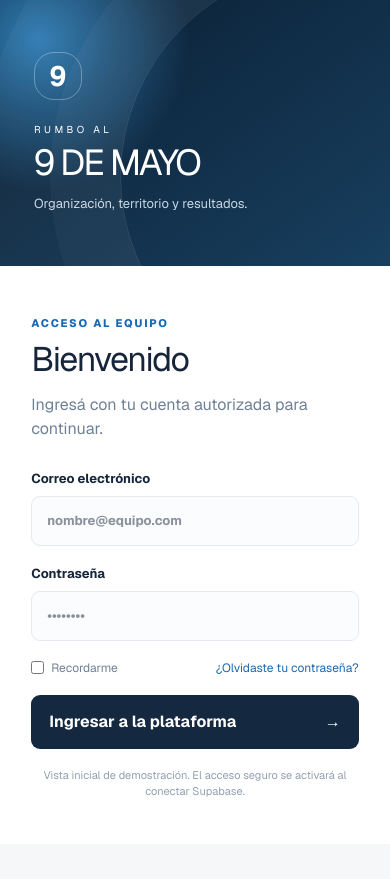
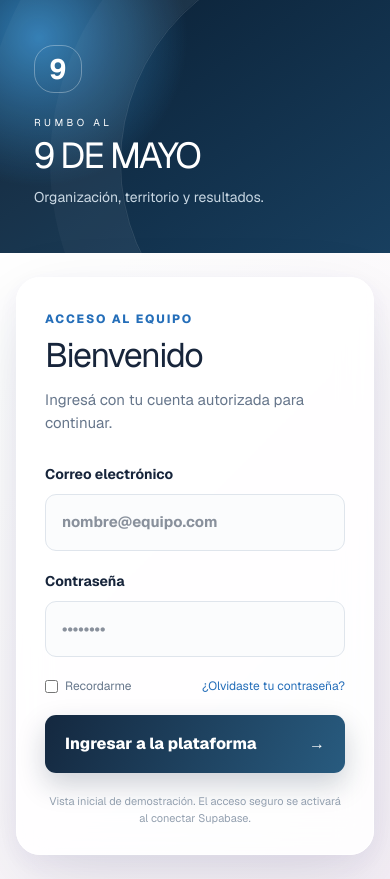
Before and after one commit to ceciliapazyemilianovillagra-cpu/rumboal9demayo, a Next.js app: page / in a window 390 px wide. Before the commit the page ends 844 px from the top, so only its background shows below. Built offline with nearby package versions, Linux system fonts and the light colour scheme.

Commit message:
Improve visual contrast and motion

```diff
--- a/app/globals.css
+++ b/app/globals.css
@@ -1,48 +1,51 @@
 @import "tailwindcss";
 
-:root { --ink:#17253b; --muted:#708096; --line:#e5eaf0; --navy:#14283f; --blue:#1968b4; --green:#19855f; --amber:#d08a1d; --paper:#f5f7f9; }
+:root { --ink:#17253b; --muted:#66768b; --line:#dfe5ec; --navy:#14283f; --blue:#246eb9; --green:#27866c; --amber:#c8842f; --violet:#7569b8; --coral:#d76f63; --paper:#f2f5f8; }
 * { box-sizing:border-box; }
-html,body { margin:0; min-height:100%; background:var(--paper); color:var(--ink); font-family:var(--font-geist-sans),Arial,sans-serif; }
+html,body { margin:0; min-height:100%; background:var(--paper); color:var(--ink); font-family:var(--font-geist-sans),Arial,sans-serif; font-size:17px; }
 button,input { font:inherit; }
 button { cursor:pointer; }
-.login-shell { min-height:100vh; display:grid; grid-template-columns:1.05fr .95fr; background:#fff; }
+.login-shell { min-height:100vh; display:grid; grid-template-columns:1.05fr .95fr; background:linear-gradient(135deg,#fff 30%,#f6f0f7 100%); }
 .login-brand { position:relative; overflow:hidden; color:#fff; background:radial-gradient(circle at 10% 15%,#2f7cb3 0,transparent 36%),linear-gradient(145deg,#0a1e32,#183f5f); display:flex; flex-direction:column; justify-content:center; padding:10vw; }
 .login-brand:after { content:""; position:absolute; width:420px; height:420px; border:1px solid #ffffff1f; border-radius:50%; right:-150px; bottom:-120px; box-shadow:0 0 0 70px #ffffff08,0 0 0 140px #ffffff08; }
 .brand-mark { width:72px; height:72px; display:grid; place-items:center; border:1px solid #ffffff50; border-radius:20px; font:700 42px var(--font-geist-mono); margin-bottom:42px; }
 .login-brand p { letter-spacing:.34em; margin:0 0 10px; font-size:13px; }
 .login-brand h1 { margin:0; font-size:clamp(42px,6vw,82px); line-height:.9; letter-spacing:-.06em; max-width:600px; }
 .login-brand span { margin-top:28px; color:#c8d7e3; font-size:18px; }
-.login-card { width:min(420px,84%); margin:auto; display:flex; flex-direction:column; gap:18px; }
+.login-card { width:min(440px,84%); margin:auto; display:flex; flex-direction:column; gap:20px; padding:42px; border:1px solid #fff; border-radius:24px; background:#ffffffd9; box-shadow:0 30px 80px #15283f1c,0 8px 24px #7569b812; backdrop-filter:blur(16px); animation:cardIn .65s cubic-bezier(.22,1,.36,1) both; }
 .login-heading { margin-bottom:10px; }
-.kicker { color:var(--blue); font-weight:750; font-size:11px; letter-spacing:.16em; margin:0 0 10px; }
+.kicker { color:var(--blue); font-weight:800; font-size:12px; letter-spacing:.15em; margin:0 0 10px; }
 .login-heading h2 { font-size:34px; margin:0 0 8px; letter-spacing:-.04em; }
-.login-heading p { color:var(--muted); margin:0; }
-.login-card>label { display:grid; gap:8px; font-size:13px; font-weight:650; }
-.login-card input { border:1px solid var(--line); padding:14px 15px; border-radius:9px; outline:none; background:#fbfcfd; }
+.login-heading p { color:var(--muted); margin:0; font-size:15px; }
+.login-card>label { display:grid; gap:9px; font-size:14px; font-weight:700; }
+.login-card input { border:1px solid var(--line); padding:16px; border-radius:11px; outline:none; background:#fbfcfd; font-size:15px; transition:border-color .2s,box-shadow .2s,transform .2s; }
 .login-card input:focus { border-color:var(--blue); box-shadow:0 0 0 3px #1968b414; }
 .login-options { display:flex; align-items:center; justify-content:space-between; color:var(--muted); font-size:12px; }
 .login-options button { border:0; background:none; color:var(--blue); }
 .check { display:flex; align-items:center; gap:7px; }
-.primary { border:0; border-radius:9px; background:var(--navy); color:#fff; padding:15px 18px; display:flex; justify-content:space-between; font-weight:700; }
+.primary { border:0; border-radius:11px; background:linear-gradient(115deg,var(--navy),#285b7f); color:#fff; padding:17px 20px; display:flex; justify-content:space-between; font-weight:750; box-shadow:0 12px 28px #14283f35; transition:transform .2s,box-shadow .2s; }
+.primary:hover { transform:translateY(-2px); box-shadow:0 16px 34px #14283f42; }
 .demo-note { color:#93a0af; font-size:11px; line-height:1.5; text-align:center; }
-.app-shell { min-height:100vh; padding-bottom:90px; }
-.topbar { height:72px; background:#fff; border-bottom:1px solid var(--line); display:flex; align-items:center; justify-content:space-between; padding:0 max(24px,calc((100vw - 1180px)/2)); position:sticky; top:0; z-index:5; }
+.app-shell { min-height:100vh; padding-bottom:90px; background:radial-gradient(circle at 8% 4%,#dbeaf6 0,transparent 26%),radial-gradient(circle at 91% 30%,#eee7f5 0,transparent 27%),var(--paper); }
+.topbar { height:78px; background:#ffffffdf; border-bottom:1px solid #ffffff; display:flex; align-items:center; justify-content:space-between; padding:0 max(24px,calc((100vw - 1180px)/2)); position:sticky; top:0; z-index:5; backdrop-filter:blur(18px); box-shadow:0 6px 24px #14283f0b; }
 .identity,.top-actions,.profile { display:flex; align-items:center; }
-.mini-mark { width:34px;height:34px;background:var(--navy);color:#fff;border-radius:8px;display:grid;place-items:center;font:700 20px var(--font-geist-mono);margin-right:12px; }
-.identity strong { display:block;font-size:12px;letter-spacing:.05em; }.identity span { display:block;color:var(--muted);font-size:10px;margin-top:2px; }
+.mini-mark { width:40px;height:40px;background:linear-gradient(140deg,var(--blue),var(--violet));color:#fff;border-radius:11px;display:grid;place-items:center;font:750 23px var(--font-geist-mono);margin-right:13px;box-shadow:0 7px 18px #246eb938; }
+.identity strong { display:block;font-size:13px;letter-spacing:.045em; }.identity span { display:block;color:var(--muted);font-size:11px;margin-top:3px; }
 .icon-button { border:0;background:none;font-size:21px;position:relative;margin-right:18px; }.icon-button i { position:absolute;width:6px;height:6px;border-radius:50%;background:#e34d58;right:6px;top:3px; }
 .profile { border:0;background:none;display:grid;grid-template-columns:36px auto 12px;column-gap:9px;text-align:left; }.profile>span { grid-row:1/3;display:grid;place-items:center;background:#dbe9f4;color:var(--blue);border-radius:50%;height:36px;font-size:11px;font-weight:700; }.profile b { font-size:11px; }.profile em { font-style:normal;color:var(--muted);font-size:9px; }.profile small { grid-column:3;grid-row:1/3;align-self:center; }
-.page { max-width:1180px;margin:auto;padding:36px 24px 70px; }
-.hero-row { display:flex;justify-content:space-between;align-items:flex-end;margin-bottom:28px; }.hero-row h1 { font-size:32px;letter-spacing:-.045em;margin:0 0 5px; }.hero-row>div>span { color:var(--muted);font-size:13px; }
-.countdown { display:grid;grid-template-columns:auto auto;align-items:baseline;column-gap:7px;text-align:right; }.countdown>span,.countdown small { grid-column:1/3;color:var(--muted);font-size:9px;letter-spacing:.12em; }.countdown strong { font:700 38px var(--font-geist-mono);letter-spacing:-.07em; }.countdown b { font-size:11px; }
-.stats-grid { display:grid;grid-template-columns:repeat(3,1fr);gap:16px; }.stat-card,.panel,.quick-grid button { background:#fff;border:1px solid var(--line);border-radius:10px;box-shadow:0 4px 16px #16253908; }
-.stat-card { position:relative;padding:20px;display:grid; }.stat-card p { font-size:9px;letter-spacing:.13em;color:var(--muted);margin:0 0 15px; }.stat-card strong { font:700 28px var(--font-geist-mono);letter-spacing:-.06em; }.stat-card>span { color:var(--muted);font-size:11px;margin:3px 0 15px; }.stat-card small { font-size:10px;font-weight:650; }.stat-card.blue small{color:var(--blue)}.stat-card.green small{color:var(--green)}.stat-card.amber small{color:var(--amber)}
-.card-icon { position:absolute;right:18px;top:18px;width:34px;height:34px;border-radius:8px;display:grid;place-items:center;font-weight:700; }.blue .card-icon{background:#e8f2fb;color:var(--blue)}.green .card-icon{background:#e8f5ef;color:var(--green)}.amber .card-icon{background:#fbf2e4;color:var(--amber)}
-.content-grid { display:grid;grid-template-columns:1.1fr .9fr;gap:16px;margin-top:16px; }.panel { padding:22px; }.panel-head { display:flex;align-items:center;justify-content:space-between;margin-bottom:22px; }.panel-head h2,.quick-section h2 { font-size:17px;margin:0;letter-spacing:-.025em; }.panel-head button { border:0;background:none;color:var(--blue);font-size:10px;font-weight:700; }.panel-head .add { border:1px solid var(--line);color:var(--ink);border-radius:7px;width:30px;height:30px;font-size:18px; }
-.progress-row { display:grid;grid-template-columns:1fr auto;gap:6px;margin-top:17px; }.progress-row span { font-size:11px;font-weight:650; }.progress-row b { font:700 11px var(--font-geist-mono); }.progress-row div { height:5px;background:#edf0f3;border-radius:5px;overflow:hidden; }.progress-row div i { display:block;height:100%;background:var(--blue);border-radius:5px; }.progress-row small { color:var(--muted);font-size:9px;justify-self:end; }
-.task { display:grid;grid-template-columns:8px 1fr auto;align-items:center;gap:10px;padding:12px 0;border-top:1px solid var(--line); }.task:first-child{border-top:0}.task>i{width:7px;height:7px;border-radius:50%}.task>i.green{background:var(--green)}.task>i.amber{background:var(--amber)}.task>i.blue{background:var(--blue)}.task strong,.task span{display:block}.task strong{font-size:11px;margin-bottom:4px}.task span{color:var(--muted);font-size:9px}.task em{font-style:normal;font-size:8px;padding:5px 7px;border-radius:12px;background:#f1f4f6;color:var(--muted)}
-.quick-section { margin-top:28px; }.quick-grid { display:grid;grid-template-columns:repeat(4,1fr);gap:12px;margin-top:14px; }.quick-grid button { padding:17px;text-align:left;border-color:var(--line);display:grid;grid-template-columns:34px 1fr;column-gap:10px; }.quick-grid button>span{grid-row:1/3;width:32px;height:32px;border-radius:7px;background:#edf4fa;color:var(--blue);display:grid;place-items:center;font-weight:700}.quick-grid b{font-size:10px}.quick-grid small{font-size:8px;color:var(--muted);margin-top:3px}.quick-grid button:hover{transform:translateY(-2px);box-shadow:0 8px 20px #16253912}
-.bottom-nav { position:fixed;bottom:0;left:0;right:0;height:68px;background:#fff;border-top:1px solid var(--line);display:flex;justify-content:center;gap:clamp(20px,8vw,100px);z-index:5; }.bottom-nav button { width:68px;border:0;background:none;color:#92a0b0;font-size:9px;display:flex;flex-direction:column;align-items:center;justify-content:center;gap:4px;position:relative; }.bottom-nav button span{font-size:19px;height:22px}.bottom-nav button.active{color:var(--blue);font-weight:700}.bottom-nav button.active:after{content:"";position:absolute;bottom:0;width:24px;height:3px;background:var(--blue);border-radius:3px 3px 0 0}
+.page { max-width:1180px;margin:auto;padding:42px 24px 70px; }
+.hero-row { display:flex;justify-content:space-between;align-items:flex-end;margin-bottom:32px;animation:rise .55s ease-out both; }.hero-row h1 { font-size:40px;letter-spacing:-.05em;margin:0 0 6px; }.hero-row>div>span { color:var(--muted);font-size:15px; }
+.countdown { display:grid;grid-template-columns:auto auto;align-items:baseline;column-gap:8px;text-align:right;padding:15px 18px;border-radius:16px;background:linear-gradient(145deg,#fff,#eef4fb);border:1px solid #fff;box-shadow:0 14px 32px #14283f12; }.countdown>span,.countdown small { grid-column:1/3;color:var(--muted);font-size:10px;letter-spacing:.13em; }.countdown strong { font:750 42px var(--font-geist-mono);letter-spacing:-.07em;color:var(--blue); }.countdown b { font-size:12px; }
+.stats-grid { display:grid;grid-template-columns:repeat(3,1fr);gap:18px; }.stat-card,.panel,.quick-grid button { background:#fffffff2;border:1px solid #fff;border-radius:16px;box-shadow:0 14px 38px #16253912,0 2px 6px #16253908; }
+.stat-card { position:relative;padding:24px;display:grid;overflow:hidden;transition:transform .25s,box-shadow .25s;animation:rise .55s ease-out both; }.stat-card:nth-child(2){animation-delay:.07s}.stat-card:nth-child(3){animation-delay:.14s}.stat-card:after{content:"";position:absolute;left:0;right:0;bottom:0;height:4px;background:var(--accent)}.stat-card:hover{transform:translateY(-5px);box-shadow:0 20px 46px #1625391b}.stat-card p { font-size:10px;letter-spacing:.14em;color:var(--muted);margin:0 0 17px; }.stat-card strong { font:750 33px var(--font-geist-mono);letter-spacing:-.06em; }.stat-card>span { color:var(--muted);font-size:13px;margin:4px 0 17px; }.stat-card small { font-size:11px;font-weight:750; }.stat-card.blue{--accent:var(--blue)}.stat-card.green{--accent:var(--green)}.stat-card.amber{--accent:var(--amber)}.stat-card.blue small{color:var(--blue)}.stat-card.green small{color:var(--green)}.stat-card.amber small{color:var(--amber)}
+.card-icon { position:absolute;right:20px;top:20px;width:42px;height:42px;border-radius:12px;display:grid;place-items:center;font-weight:800;box-shadow:inset 0 0 0 1px #fff9; }.blue .card-icon{background:#dceafa;color:var(--blue)}.green .card-icon{background:#dff1ea;color:var(--green)}.amber .card-icon{background:#f8ead5;color:var(--amber)}
+.content-grid { display:grid;grid-template-columns:1.1fr .9fr;gap:18px;margin-top:18px; }.panel { padding:26px;transition:box-shadow .25s,transform .25s;animation:rise .55s .16s ease-out both}.panel:hover{box-shadow:0 20px 46px #16253917;transform:translateY(-2px)}.territory{background:linear-gradient(145deg,#fff 55%,#edf5fc)}.agenda{background:linear-gradient(145deg,#fff 55%,#f3eff8)}.panel-head { display:flex;align-items:center;justify-content:space-between;margin-bottom:24px; }.panel-head h2,.quick-section h2 { font-size:21px;margin:0;letter-spacing:-.035em; }.panel-head button { border:0;background:none;color:var(--blue);font-size:12px;font-weight:750; }.panel-head .add { border:1px solid #dedbea;color:var(--violet);background:#f1edf8;border-radius:9px;width:36px;height:36px;font-size:21px;box-shadow:0 5px 14px #7569b81f; }
+.progress-row { display:grid;grid-template-columns:1fr auto;gap:8px;margin-top:20px; }.progress-row span { font-size:13px;font-weight:700; }.progress-row b { font:750 13px var(--font-geist-mono); }.progress-row div { height:7px;background:#e5ebf0;border-radius:6px;overflow:hidden; }.progress-row div i { display:block;height:100%;background:linear-gradient(90deg,var(--blue),#5aa5c6);border-radius:6px;animation:grow 1s cubic-bezier(.22,1,.36,1) both;transform-origin:left; }.progress-row small { color:var(--muted);font-size:11px;justify-self:end; }
+.task { display:grid;grid-template-columns:10px 1fr auto;align-items:center;gap:12px;padding:15px 0;border-top:1px solid var(--line); }.task:first-child{border-top:0}.task>i{width:9px;height:9px;border-radius:50%;box-shadow:0 0 0 4px #ffffffaa}.task>i.green{background:var(--green)}.task>i.amber{background:var(--amber)}.task>i.blue{background:var(--violet)}.task strong,.task span{display:block}.task strong{font-size:13px;margin-bottom:5px}.task span{color:var(--muted);font-size:11px}.task em{font-style:normal;font-size:10px;padding:6px 9px;border-radius:12px;background:#eeeaf6;color:var(--violet);font-weight:700}
+.quick-section { margin-top:34px;animation:rise .55s .22s ease-out both }.quick-grid { display:grid;grid-template-columns:repeat(4,1fr);gap:14px;margin-top:17px; }.quick-grid button { padding:20px;text-align:left;border-color:#fff;display:grid;grid-template-columns:42px 1fr;column-gap:12px;transition:transform .25s,box-shadow .25s; }.quick-grid button:nth-child(2){background:linear-gradient(145deg,#fff,#fbf3e8)}.quick-grid button:nth-child(3){background:linear-gradient(145deg,#fff,#eef7f3)}.quick-grid button:nth-child(4){background:linear-gradient(145deg,#fff,#f8eeee)}.quick-grid button>span{grid-row:1/3;width:40px;height:40px;border-radius:11px;background:#e3eef9;color:var(--blue);display:grid;place-items:center;font-weight:800;font-size:18px}.quick-grid button:nth-child(2)>span{background:#f5e6ce;color:var(--amber)}.quick-grid button:nth-child(3)>span{background:#dff1ea;color:var(--green)}.quick-grid button:nth-child(4)>span{background:#f5dfdd;color:var(--coral)}.quick-grid b{font-size:13px}.quick-grid small{font-size:10px;color:var(--muted);margin-top:4px;line-height:1.35}.quick-grid button:hover{transform:translateY(-4px);box-shadow:0 18px 34px #1625391a}
+.bottom-nav { position:fixed;bottom:0;left:0;right:0;height:74px;background:#ffffffed;border-top:1px solid #fff;display:flex;justify-content:center;gap:clamp(20px,8vw,100px);z-index:5;backdrop-filter:blur(18px);box-shadow:0 -8px 28px #14283f0e }.bottom-nav button { width:74px;border:0;background:none;color:#8391a3;font-size:11px;display:flex;flex-direction:column;align-items:center;justify-content:center;gap:4px;position:relative;transition:color .2s,transform .2s }.bottom-nav button span{font-size:22px;height:25px}.bottom-nav button.active{color:var(--blue);font-weight:750;transform:translateY(-2px)}.bottom-nav button.active:after{content:"";position:absolute;bottom:0;width:30px;height:4px;background:linear-gradient(90deg,var(--blue),var(--violet));border-radius:4px 4px 0 0}
 .toast { position:fixed;right:24px;bottom:84px;background:var(--navy);color:#fff;border:0;border-radius:8px;padding:12px 15px;font-size:11px;box-shadow:0 8px 30px #0b182638;z-index:10; }.toast span{margin-left:18px;color:#a8b5c1}
-@media(max-width:760px){.login-shell{grid-template-columns:1fr}.login-brand{min-height:34vh;padding:34px}.brand-mark{width:48px;height:48px;font-size:28px;margin-bottom:22px}.login-brand h1{font-size:42px}.login-brand span{font-size:13px;margin-top:14px}.login-card{padding:38px 0}.topbar{padding:0 18px}.identity span,.profile b,.profile em{display:none}.profile{grid-template-columns:36px 12px}.profile small{grid-column:2}.page{padding:24px 16px 70px}.hero-row{align-items:start}.hero-row h1{font-size:26px}.countdown strong{font-size:30px}.stats-grid{grid-template-columns:1fr}.content-grid{grid-template-columns:1fr}.quick-grid{grid-template-columns:1fr 1fr}.bottom-nav{gap:0;justify-content:space-around}.toast{left:16px;right:16px;text-align:left}}
+@keyframes rise{from{opacity:0;transform:translateY(18px)}to{opacity:1;transform:translateY(0)}}@keyframes cardIn{from{opacity:0;transform:translateY(20px) scale(.98)}to{opacity:1;transform:translateY(0) scale(1)}}@keyframes grow{from{transform:scaleX(0)}to{transform:scaleX(1)}}
+@media(prefers-reduced-motion:reduce){*,*:before,*:after{animation:none!important;transition:none!important;scroll-behavior:auto!important}}
+@media(max-width:760px){html,body{font-size:16px}.login-shell{grid-template-columns:1fr}.login-brand{min-height:34vh;padding:34px}.brand-mark{width:48px;height:48px;font-size:28px;margin-bottom:22px}.login-brand h1{font-size:42px}.login-brand span{font-size:14px;margin-top:14px}.login-card{width:calc(100% - 32px);padding:28px;margin:24px auto}.topbar{padding:0 18px}.identity span,.profile b,.profile em{display:none}.profile{grid-template-columns:36px 12px}.profile small{grid-column:2}.page{padding:28px 16px 70px}.hero-row{align-items:start}.hero-row h1{font-size:31px}.countdown{padding:11px 13px}.countdown strong{font-size:32px}.stats-grid{grid-template-columns:1fr}.content-grid{grid-template-columns:1fr}.quick-grid{grid-template-columns:1fr 1fr}.bottom-nav{gap:0;justify-content:space-around}.toast{left:16px;right:16px;text-align:left}}
 @media(max-width:420px){.hero-row>div>span{display:none}.quick-grid{grid-template-columns:1fr}.login-brand{min-height:30vh}.login-brand p{font-size:10px}.login-brand h1{font-size:36px}}
--- a/app/page.tsx
+++ b/app/page.tsx
@@ -65,8 +65,8 @@ function Dashboard({ onExit }: { onExit: () => void }) {
 
       <div className="page">
         <section className="hero-row">
-          <div><p className="kicker">MIÉRCOLES, 22 DE JULIO</p><h1>Buen día, María.</h1><span>Este es el pulso de la campaña.</span></div>
-          <div className="countdown"><span>CUENTA REGRESIVA</span><strong>291</strong><b>DÍAS</b><small>HASTA EL 9 DE MAYO</small></div>
+          <div><p className="kicker">JUEVES, 23 DE JULIO</p><h1>Buen día, María.</h1><span>Este es el pulso de la campaña.</span></div>
+          <div className="countdown"><span>CUENTA REGRESIVA</span><strong>290</strong><b>DÍAS</b><small>HASTA EL 9 DE MAYO</small></div>
         </section>
 
         <section className="stats-grid">
```
